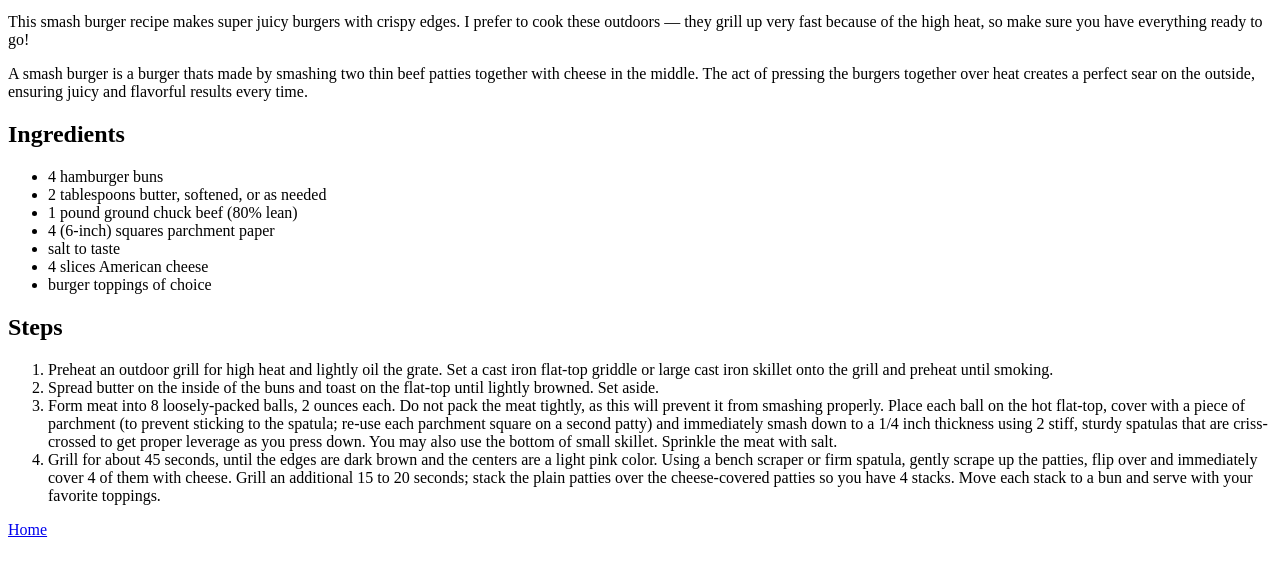
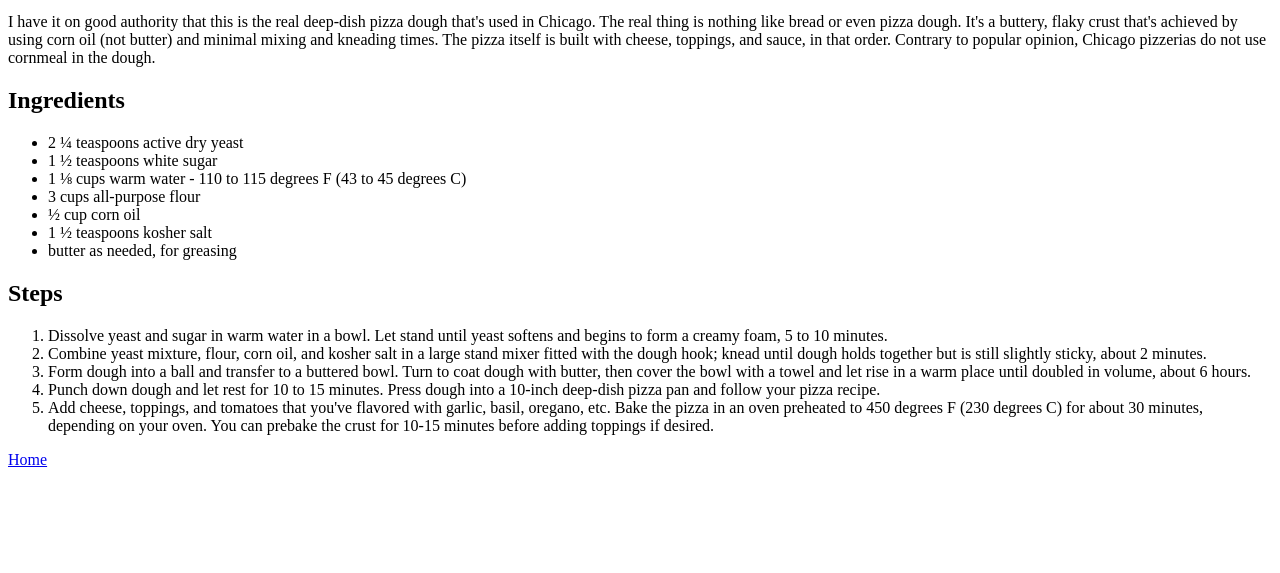
Before and after one commit to Chaospk/odin-recipes, a plain HTML site: page recipes/deepdishpizza.html in a window 1280 px wide. Shown: the part 101-674 px from the top of the page. Drawn offline with Linux system fonts and the light colour scheme.

Commit message:
added tiramisu page and finished pizza page

```diff
--- a/recipes/deepdishpizza.html
+++ b/recipes/deepdishpizza.html
@@ -13,55 +13,49 @@
       height="300"
     />
     <p>
-      This smash burger recipe makes super juicy burgers with crispy edges. I
-      prefer to cook these outdoors — they grill up very fast because of the
-      high heat, so make sure you have everything ready to go!
-    </p>
-    <p>
-      A smash burger is a burger thats made by smashing two thin beef patties
-      together with cheese in the middle. The act of pressing the burgers
-      together over heat creates a perfect sear on the outside, ensuring juicy
-      and flavorful results every time.
+      I have it on good authority that this is the real deep-dish pizza dough
+      that's used in Chicago. The real thing is nothing like bread or even pizza
+      dough. It's a buttery, flaky crust that's achieved by using corn oil (not
+      butter) and minimal mixing and kneading times. The pizza itself is built
+      with cheese, toppings, and sauce, in that order. Contrary to popular
+      opinion, Chicago pizzerias do not use cornmeal in the dough.
     </p>
     <h2>Ingredients</h2>
     <ul>
-      <li>4 hamburger buns</li>
-      <li>2 tablespoons butter, softened, or as needed</li>
-      <li>1 pound ground chuck beef (80% lean)</li>
-      <li>4 (6-inch) squares parchment paper</li>
-      <li>salt to taste</li>
-      <li>4 slices American cheese</li>
-      <li>burger toppings of choice</li>
+      <li>2 ¼ teaspoons active dry yeast</li>
+      <li>1 ½ teaspoons white sugar</li>
+      <li>1 ⅛ cups warm water - 110 to 115 degrees F (43 to 45 degrees C)</li>
+      <li>3 cups all-purpose flour</li>
+      <li>½ cup corn oil</li>
+      <li>1 ½ teaspoons kosher salt</li>
+      <li>butter as needed, for greasing</li>
     </ul>
     <h2>Steps</h2>
     <p></p>
     <ol>
       <li>
-        Preheat an outdoor grill for high heat and lightly oil the grate. Set a
-        cast iron flat-top griddle or large cast iron skillet onto the grill and
-        preheat until smoking.
+        Dissolve yeast and sugar in warm water in a bowl. Let stand until yeast
+        softens and begins to form a creamy foam, 5 to 10 minutes.
       </li>
       <li>
-        Spread butter on the inside of the buns and toast on the flat-top until
-        lightly browned. Set aside.
+        Combine yeast mixture, flour, corn oil, and kosher salt in a large stand
+        mixer fitted with the dough hook; knead until dough holds together but
+        is still slightly sticky, about 2 minutes.
       </li>
       <li>
-        Form meat into 8 loosely-packed balls, 2 ounces each. Do not pack the
-        meat tightly, as this will prevent it from smashing properly. Place each
-        ball on the hot flat-top, cover with a piece of parchment (to prevent
-        sticking to the spatula; re-use each parchment square on a second patty)
-        and immediately smash down to a 1/4 inch thickness using 2 stiff, sturdy
-        spatulas that are criss-crossed to get proper leverage as you press
-        down. You may also use the bottom of small skillet. Sprinkle the meat
-        with salt.
+        Form dough into a ball and transfer to a buttered bowl. Turn to coat
+        dough with butter, then cover the bowl with a towel and let rise in a
+        warm place until doubled in volume, about 6 hours.
       </li>
       <li>
-        Grill for about 45 seconds, until the edges are dark brown and the
-        centers are a light pink color. Using a bench scraper or firm spatula,
-        gently scrape up the patties, flip over and immediately cover 4 of them
-        with cheese. Grill an additional 15 to 20 seconds; stack the plain
-        patties over the cheese-covered patties so you have 4 stacks. Move each
-        stack to a bun and serve with your favorite toppings.
+        Punch down dough and let rest for 10 to 15 minutes. Press dough into a
+        10-inch deep-dish pizza pan and follow your pizza recipe.
+      </li>
+      <li>
+        Add cheese, toppings, and tomatoes that you've flavored with garlic,
+        basil, oregano, etc. Bake the pizza in an oven preheated to 450 degrees
+        F (230 degrees C) for about 30 minutes, depending on your oven. You can
+        prebake the crust for 10-15 minutes before adding toppings if desired.
       </li>
     </ol>
     <a href="../index.html">Home</a>
```
Also changed, not shown: recipes/tiramisu.html (added).
